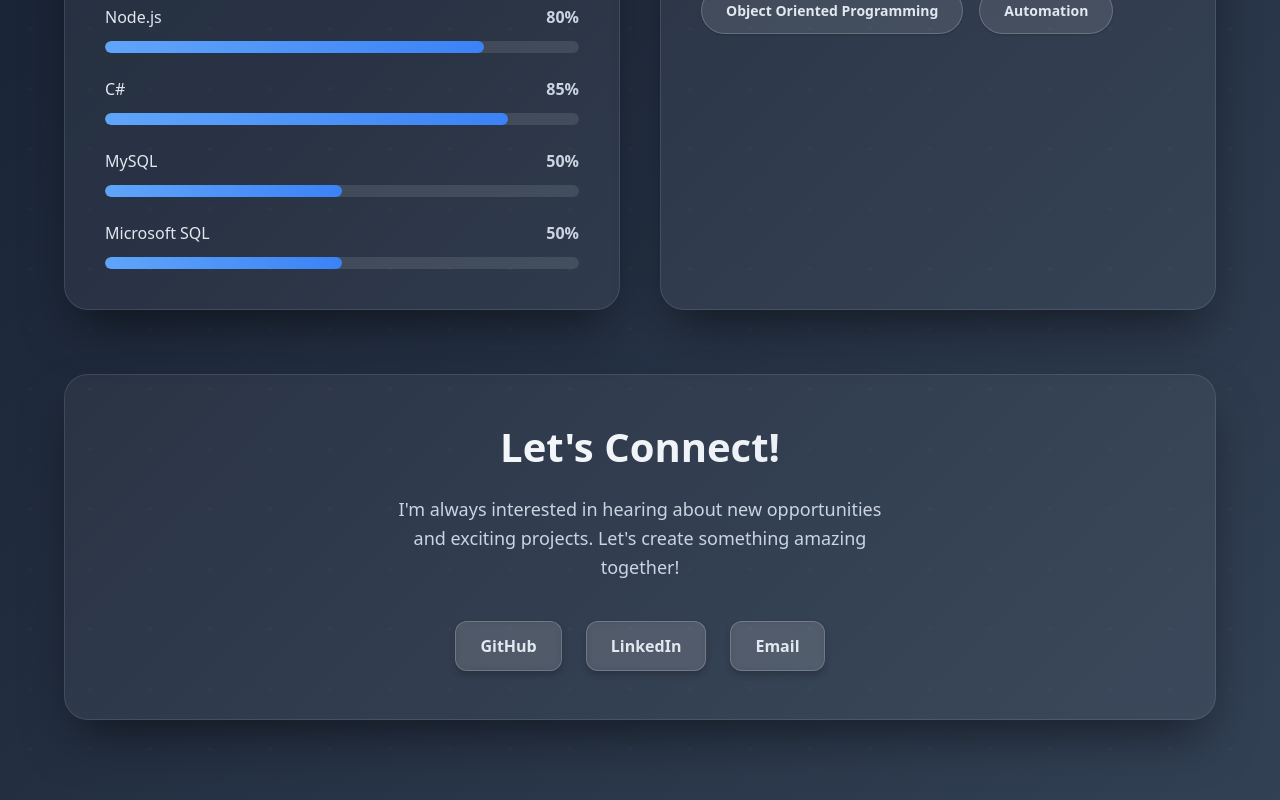
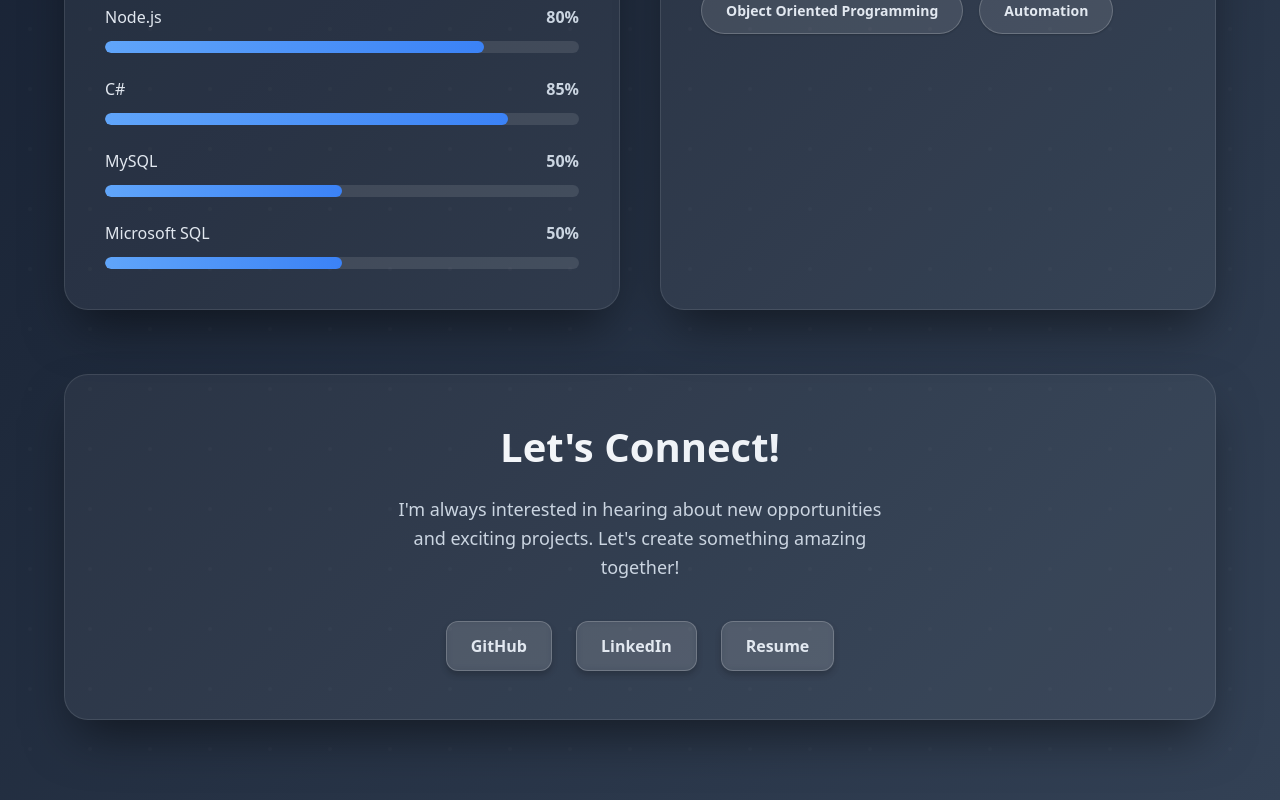
Before and after one commit to a-pedrozo/My-Website, a React (Vite) app in the folder my-website/: page / in a window 1280 px wide. Shown: the part 1261-2061 px from the top of the page. Built offline with nearby package versions, Linux system fonts and the light colour scheme.

Commit message:
website v1 added resume

```diff
--- a/my-website/src/App.jsx
+++ b/my-website/src/App.jsx
@@ -156,8 +156,8 @@ function App() {
               <a href="https://linkedin.com/in/augustine-pedrozo" target="_blank" rel="noopener noreferrer" className="contact-link linkedin-link">
                 LinkedIn
               </a>
-              <a href="mailto:augustine.pedrozo@outlook.com" className="contact-link email-link">
-                Email
+              <a href="/resume.pdf" target="_blank" rel="noopener noreferrer" className="contact-link resume-link">
+                Resume
               </a>
             </div>
           </div>
--- a/my-website/src/index.css
+++ b/my-website/src/index.css
@@ -540,7 +540,7 @@ button:focus-visible {
   color: white;
 }
 
-.email-link:hover {
-  background: #ea4335;
+.resume-link:hover {
+  background: #dc2626;
   color: white;
 }
```
Also changed, not shown: 1 other file (tests, documents, lock files or other folders).
